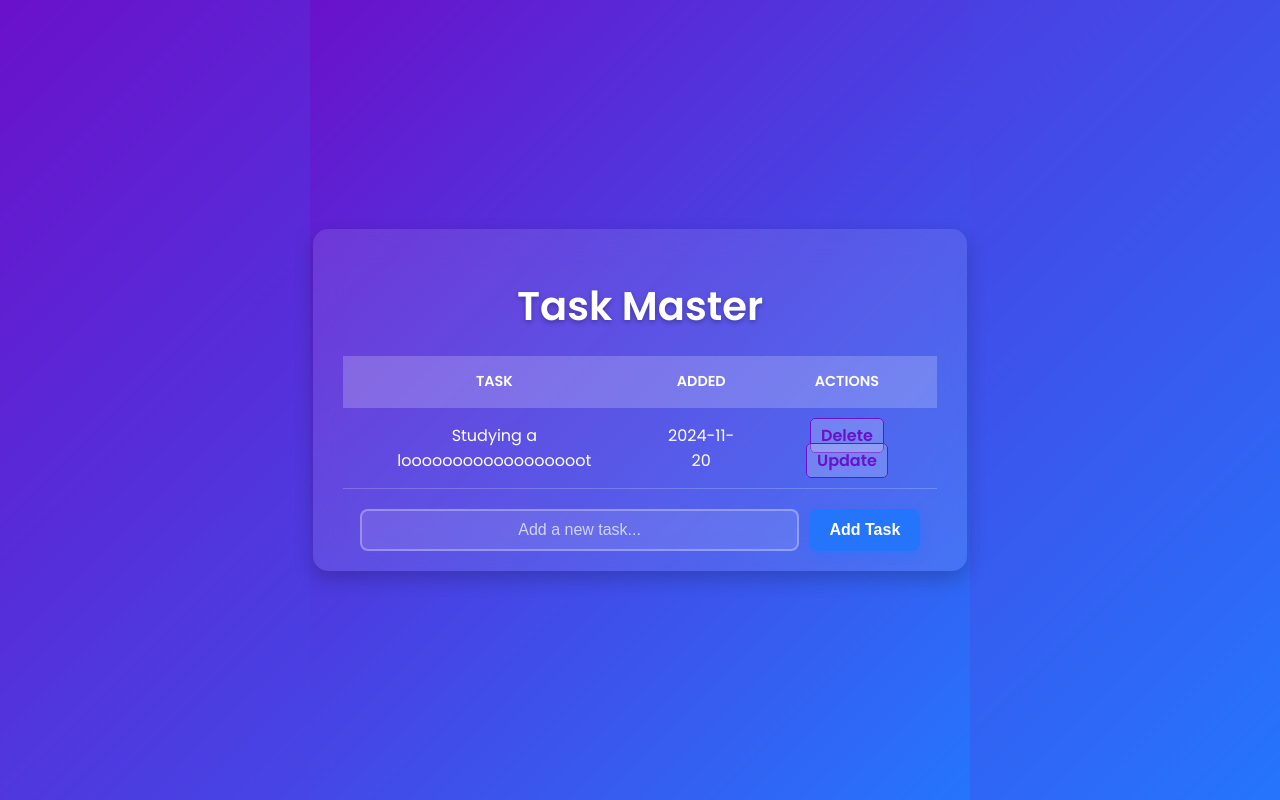
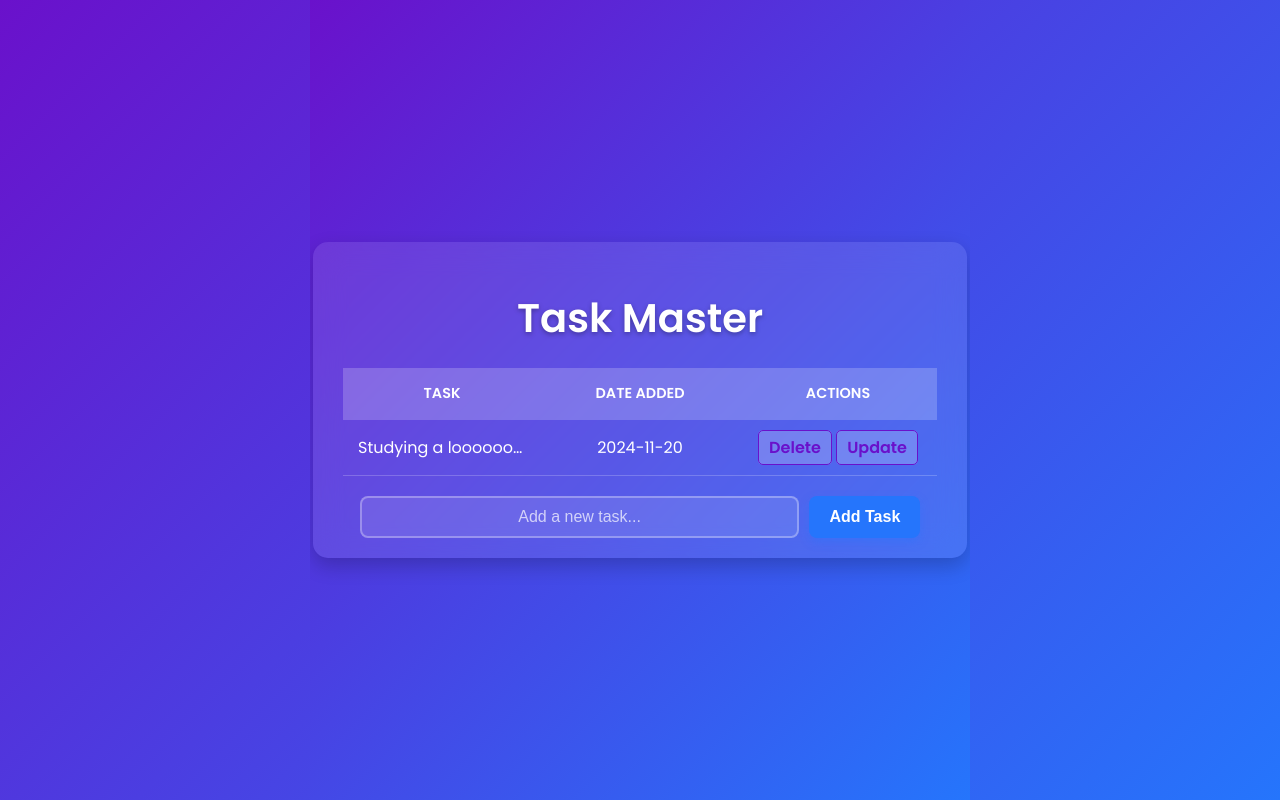
Before and after one commit to negarprh/To-Do-List, a Flask app: page / in a window 1280 px wide. Run offline with Flask 3, Linux system fonts and the light colour scheme.

```diff
--- a/static/css/main.css
+++ b/static/css/main.css
@@ -10,6 +10,7 @@ body, html {
     justify-content: center;
     align-items: center;
     height: 100vh;
+    overflow: auto; /* Prevents overflow issues for small screens */
 }
 
 .content {
@@ -34,6 +35,8 @@ table {
     width: 100%;
     border-collapse: collapse;
     margin-bottom: 20px;
+    table-layout: fixed;
+
 }
 
 thead {
@@ -45,9 +48,21 @@ th, td {
     border-bottom: 1px solid rgba(255, 255, 255, 0.2);
     text-align: center;
     color: #fff;
+    word-wrap: break-word;
+    word-break: break-word;
+    overflow: hidden;
+    white-space: nowrap;
+    text-overflow: ellipsis;
+}
+
+td:hover {
+    white-space: normal;
+    background-color: rgba(255, 255, 255, 0.1);
+    overflow: visible;
 }
 
 th {
+
     font-weight: 600;
     text-transform: uppercase;
     font-size: 0.9rem;
--- a/templates/index.html
+++ b/templates/index.html
@@ -14,7 +14,7 @@
         <thead>
             <tr>
                 <th>Task</th>
-                <th>Added</th>
+                <th>Date Added</th>
                 <th>Actions</th>
             </tr>
         </thead>
```
Also changed, not shown: instance/test.db, 3 other files.
